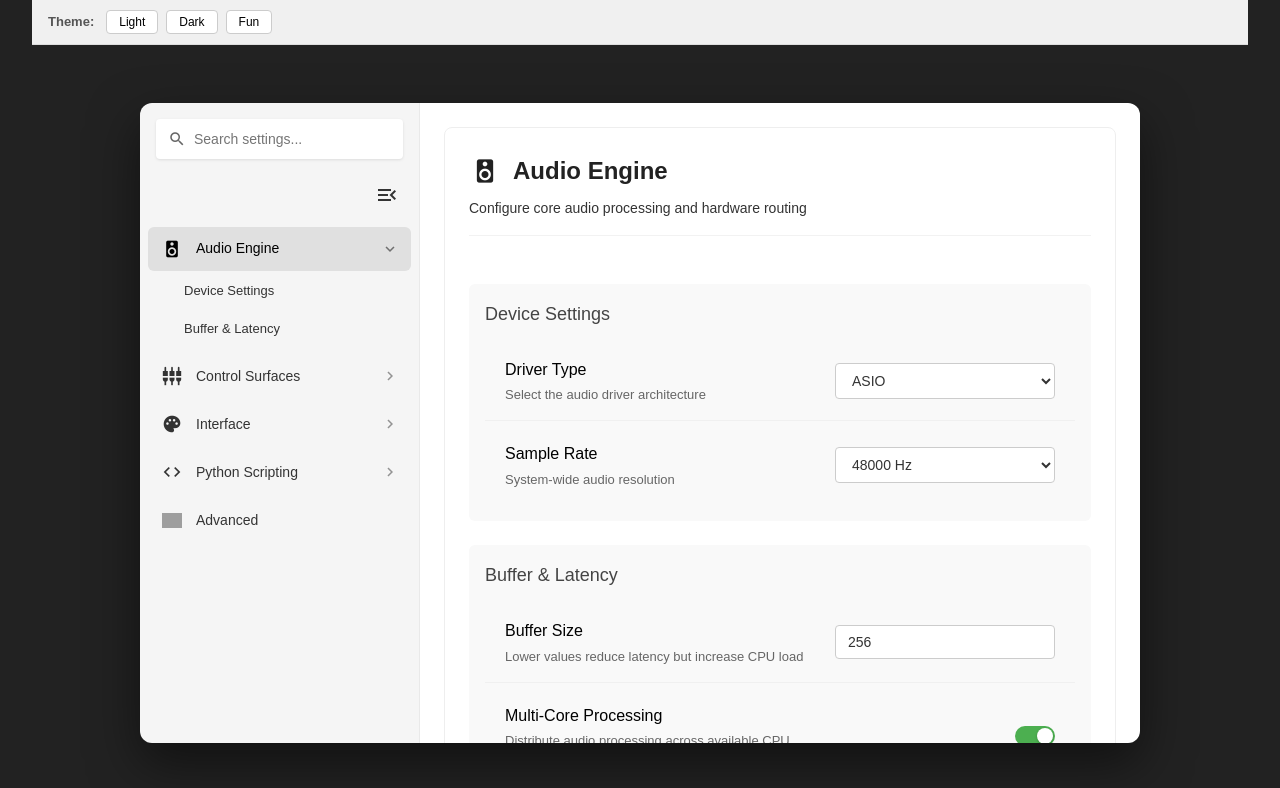
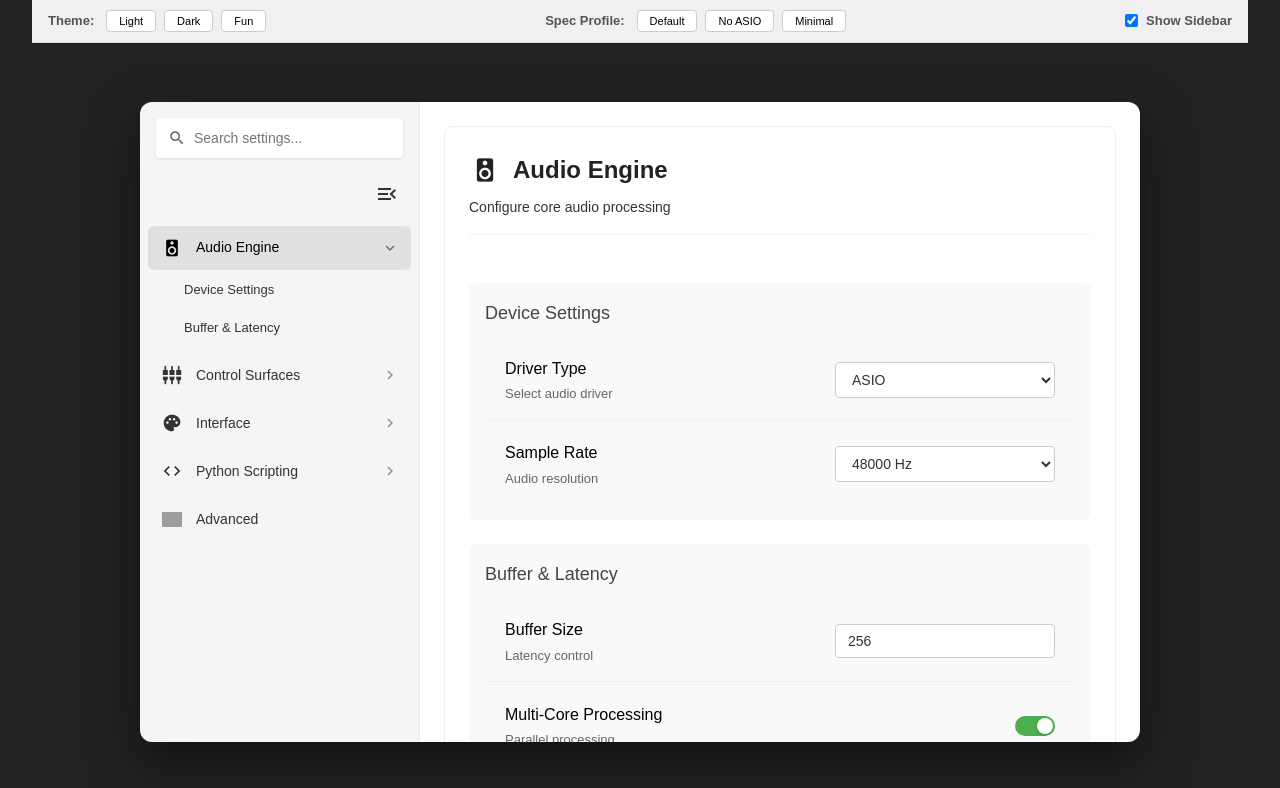
Before and after one commit to orokro/vue-settings-panel, a Vue app: page / in a window 1280 px wide. Shown: the top 788 px of the page. Built offline with nearby package versions, Linux system fonts and the light colour scheme; grey boxes are pictures that could not be loaded.

Commit message:
Get's settings spec dynamic

```diff
--- a/src/App.vue
+++ b/src/App.vue
@@ -1,210 +1,84 @@
 <script setup>
-import { reactive, ref } from 'vue'
+import { reactive, ref, computed } from 'vue'
 import VueOptionsPanel from './components/options-panel/VueOptionsPanel.vue'
 import ThemeSwitcher from './components/ThemeSwitcher.vue'
 import { TYPES } from './components/options-panel/types'
 
-// 1. Robust Specification for a Music DAW
-const settingsSpec = {
-  sidePanel: {
-    enabled: true,
-    autoCollapse: true,
-  },
-
-  search: {
-    nonMatchedCategories: 'gray',
-    nonMatchSettings: 'collapse',
-  },
-
-  categories: [
-    {
-      name: "Audio Engine",
-      slug: "audio",
-      desc: "Configure core audio processing and hardware routing",
-      icon: 'speaker',
-      categories: [
+// 1. Define Specification Profiles
+const specs = {
+  default: {
+    sidePanel: { enabled: true, autoCollapse: true },
+    search: { nonMatchedCategories: 'gray', nonMatchSettings: 'collapse' },
+    categories: [
+      { name: "Audio Engine", slug: "audio", desc: "Configure core audio processing", icon: 'speaker', categories: [
         { name: "Device Settings", slug: "device" },
         { name: "Buffer & Latency", slug: "buffer" }
-      ]
-    },
-    {
-      name: "Control Surfaces",
-      slug: "control",
-      desc: "Connect external MIDI controllers and Mackie/HUI surfaces",
-      icon: 'settings_input_component',
-      categories: [
+      ]},
+      { name: "Control Surfaces", slug: "control", desc: "Connect MIDI controllers", icon: 'settings_input_component', categories: [
         { name: "MIDI Mapping", slug: "midi" },
         { name: "Hardware Integration", slug: "hw" }
-      ]
-    },
-    {
-      name: "Interface",
-      slug: "ui",
-      desc: "Customize the DAW visual appearance and behavior",
-      icon: 'palette',
-      categories: [
+      ]},
+      { name: "Interface", slug: "ui", desc: "Customize DAW appearance", icon: 'palette', categories: [
         { name: "General UI", slug: "general" },
         { name: "Themes", slug: "themes" }
-      ]
-    },
-    {
-      name: "Python Scripting",
-      slug: "scripting",
-      desc: "Automation and extension via internal Python API",
-      icon: 'code',
-      categories: [
+      ]},
+      { name: "Python Scripting", slug: "scripting", desc: "Automation and extension", icon: 'code', categories: [
         { name: "Editor Options", slug: "editor" },
         { name: "Runtime", slug: "runtime" }
-      ]
-    },
-    {
-      name: "Advanced",
-      slug: "advanced",
-      desc: "Experimental features and expert settings",
-      icon: 'https://vuejs.org/images/logo.png', // Demo icon link
+      ]},
+      { name: "Advanced", slug: "advanced", desc: "Experimental features", icon: 'https://vuejs.org/images/logo.png' }
+    ],
+    settings: {
+      driverType: { name: 'Driver Type', desc: 'Select audio driver', cats: ['audio.device'], type: TYPES.Select, opts: { options: ["ASIO", "CoreAudio", "WASAPI", "DirectSound"] }, default: "ASIO" },
+      sampleRate: { name: 'Sample Rate', desc: 'Audio resolution', cats: ['audio.device'], type: TYPES.Select, opts: { options: ["44100 Hz", "48000 Hz", "88200 Hz", "96000 Hz"] }, default: "48000 Hz" },
+      bufferSize: { name: 'Buffer Size', desc: 'Latency control', cats: ['audio.buffer'], tags: ['latency', 'delay'], type: TYPES.Number, opts: { min: 32, max: 4096, step: 32 }, default: 512 },
+      multiCore: { name: 'Multi-Core Processing', desc: 'Parallel processing', cats: ['audio.buffer'], type: TYPES.Boolean, default: true },
+      enableMidi: { name: 'Enable MIDI Input', desc: 'Allow MIDI data', cats: ['control.midi'], type: TYPES.Boolean, default: true },
+      midiClock: { name: 'Send MIDI Clock', desc: 'Sync hardware', cats: ['control.midi'], type: TYPES.Boolean, default: false, show: (s) => s.enableMidi },
+      surfaceType: { name: 'Surface Protocol', desc: 'HW protocol', cats: ['control.hw'], type: TYPES.Select, opts: { options: ["Native", "Mackie Control", "HUI", "OSC"] }, default: "Native" },
+      autoSave: { name: 'Auto Save', desc: 'Background saving', cats: ['ui.general'], type: TYPES.Boolean, default: true },
+      saveInterval: { name: 'Save Interval', desc: 'Minutes between saves', cats: ['ui.general'], type: TYPES.FloatRange, opts: { min: 1, max: 60, step: 1 }, default: 10, show: (s) => s.autoSave },
+      accentColor: { name: 'Accent Color', desc: 'UI highlight color', cats: ['ui.themes'], type: TYPES.Color, default: '#00abae' },
+      uiScale: { name: 'UI Scaling', desc: 'Adjust UI size', cats: ['ui.themes'], type: TYPES.FloatRange, opts: { min: 0.5, max: 2, step: 0.1 }, default: 1 },
+      autoComplete: { name: 'Auto-Completion', desc: 'Python suggestions', cats: ['scripting.editor'], type: TYPES.Boolean, default: true },
+      fontSize: { name: 'Editor Font Size', desc: 'Script text size', cats: ['scripting.editor'], type: TYPES.Number, opts: { min: 8, max: 32, step: 1 }, default: 14, mount: 'bottom' },
+      safeMode: { name: 'Scripts Safe Mode', desc: 'FS protection', cats: ['scripting.runtime'], type: TYPES.Boolean, default: true },
+      enableBeta: { name: 'Beta Features', desc: 'Experimental algorithms', cats: ['advanced'], tags: ['experimental', 'test'], type: TYPES.Boolean, default: false },
+      masterGain: { name: 'Master Output Gain', desc: 'Output calibration', cats: ['advanced'], tags: ['gain', 'volume', 'loudness'], type: TYPES.FloatRange, opts: { min: -60, max: 12, step: 0.1 }, default: 0 }
     }
-  ],
-
-  settings: {
-    // --- Audio Engine ---
-    driverType: {
-      name: 'Driver Type',
-      desc: 'Select the audio driver architecture',
-      cats: ['audio.device'],
-      type: TYPES.Select,
-      opts: { options: ["ASIO", "CoreAudio", "WASAPI", "DirectSound"] },
-      default: "ASIO"
-    },
-    sampleRate: {
-      name: 'Sample Rate',
-      desc: 'System-wide audio resolution',
-      cats: ['audio.device'],
-      type: TYPES.Select,
-      opts: { options: ["44100 Hz", "48000 Hz", "88200 Hz", "96000 Hz"] },
-      default: "48000 Hz"
-    },
-    bufferSize: {
-      name: 'Buffer Size',
-      desc: 'Lower values reduce latency but increase CPU load',
-      cats: ['audio.buffer'],
-      tags: ['latency', 'delay'],
-      type: TYPES.Number,
-      opts: { min: 32, max: 4096, step: 32 },
-      default: 512
-    },
-    multiCore: {
-      name: 'Multi-Core Processing',
-      desc: 'Distribute audio processing across available CPU threads',
-      cats: ['audio.buffer'],
-      type: TYPES.Boolean,
-      default: true
-    },
-
-    // --- Control Surfaces ---
-    enableMidi: {
-      name: 'Enable MIDI Input',
-      desc: 'Allow external controllers to send data to the DAW',
-      cats: ['control.midi'],
-      type: TYPES.Boolean,
-      default: true
-    },
-    midiClock: {
-      name: 'Send MIDI Clock',
-      desc: 'Synchronize external hardware with DAW tempo',
-      cats: ['control.midi'],
-      type: TYPES.Boolean,
-      default: false,
-      show: (s) => s.enableMidi
-    },
-    surfaceType: {
-      name: 'Surface Protocol',
-      desc: 'Protocol used by the main hardware surface',
-      cats: ['control.hw'],
-      type: TYPES.Select,
-      opts: { options: ["Native", "Mackie Control", "HUI", "OSC"] },
-      default: "Native"
-    },
-
-    // --- Interface ---
-    autoSave: {
-      name: 'Auto Save',
-      desc: 'Save project periodically in the background',
-      cats: ['ui.general'],
-      type: TYPES.Boolean,
-      default: true
-    },
-    saveInterval: {
-      name: 'Save Interval',
-      desc: 'Minutes between automatic saves',
-      cats: ['ui.general'],
-      type: TYPES.FloatRange,
-      opts: { min: 1, max: 60, step: 1 },
-      default: 10,
-      show: (s) => s.autoSave
-    },
-    accentColor: {
-      name: 'Accent Color',
-      desc: 'Global highlight color for the UI',
-      cats: ['ui.themes'],
-      type: TYPES.Color,
-      default: '#00abae'
-    },
-    uiScale: {
-      name: 'UI Scaling',
-      desc: 'Adjust size of interface elements',
-      cats: ['ui.themes'],
-      type: TYPES.FloatRange,
-      opts: { min: 0.5, max: 2, step: 0.1 },
-      default: 1
-    },
-
-    // --- Scripting ---
-    autoComplete: {
-      name: 'Auto-Completion',
-      desc: 'Show suggestions while typing Python code',
-      cats: ['scripting.editor'],
-      type: TYPES.Boolean,
-      default: true
-    },
-    fontSize: {
-      name: 'Editor Font Size',
-      desc: 'Size of text in the script editor',
-      cats: ['scripting.editor'],
-      type: TYPES.Number,
-      opts: { min: 8, max: 32, step: 1 },
-      default: 14,
-      mount: 'bottom'
-    },
-    safeMode: {
-      name: 'Scripts Safe Mode',
-      desc: 'Prevent scripts from accessing the local file system',
-      cats: ['scripting.runtime'],
-      type: TYPES.Boolean,
-      default: true
-    },
-
-    // --- Advanced ---
-    enableBeta: {
-      name: 'Beta Features',
-      desc: 'Unlock experimental audio algorithms (may be unstable)',
-      cats: ['advanced'],
-      tags: ['experimental', 'test'],
-      type: TYPES.Boolean,
-      default: false
-    },
-    masterGain: {
-      name: 'Master Output Gain',
-      desc: 'Calibration level for the main output stage',
-      cats: ['advanced'],
-      tags: ['gain', 'volume', 'loudness'],
-      type: TYPES.FloatRange,
-      opts: { min: -60, max: 12, step: 0.1 },
-      default: 0
+  },
+  'no-asio': {
+    sidePanel: { enabled: true, autoCollapse: true },
+    search: { nonMatchedCategories: 'gray', nonMatchSettings: 'collapse' },
+    categories: [
+      { name: "Audio Engine", slug: "audio", desc: "Configure core audio processing", icon: 'speaker', categories: [
+        { name: "Device Settings", slug: "device" }
+      ]}
+    ],
+    settings: {
+      driverType: { name: 'Driver Type', desc: 'Select audio driver (ASIO MISSING)', cats: ['audio.device'], type: TYPES.Select, opts: { options: ["CoreAudio", "WASAPI", "DirectSound"] }, default: "CoreAudio" },
+      sampleRate: { name: 'Sample Rate', desc: 'Audio resolution', cats: ['audio.device'], type: TYPES.Select, opts: { options: ["44100 Hz", "48000 Hz", "88200 Hz", "96000 Hz"] }, default: "48000 Hz" }
+    }
+  },
+  minimal: {
+    sidePanel: { enabled: false, autoCollapse: true },
+    search: { nonMatchedCategories: 'collapse', nonMatchSettings: 'collapse' },
+    categories: [
+      { name: "Essential Settings", slug: "essential", desc: "Crucial parameters only", icon: 'star' }
+    ],
+    settings: {
+      autoSave: { name: 'Auto Save', desc: 'Keep your work safe', cats: ['essential'], type: TYPES.Boolean, default: true },
+      themeColor: { name: 'Primary Color', desc: 'Pick your vibe', cats: ['essential'], type: TYPES.Color, default: '#ff4081' },
+      masterVolume: { name: 'Volume', desc: 'Master output', cats: ['essential'], tags: ['gain'], type: TYPES.FloatRange, opts: { min: 0, max: 100, step: 1 }, default: 80 }
     }
   }
 }
 
-// 2. Initial State
+// 2. Reactive State
+const activeSpecName = ref('default')
+const activeTheme = ref({})
+const showSidebarGlobal = ref(true)
+
 const settingsState = reactive({
   driverType: "ASIO",
   sampleRate: "48000 Hz",
@@ -221,25 +95,50 @@ const settingsState = reactive({
   fontSize: 16,
   safeMode: true,
   enableBeta: false,
-  masterGain: -3.5
+  masterGain: -3.5,
+  themeColor: '#ff4081',
+  masterVolume: 80
 })
 
-// 3. Theme Management
-const activeTheme = ref({})
+const currentSpec = computed(() => {
+  const spec = { ...specs[activeSpecName.value] }
+  spec.sidePanel = { ...spec.sidePanel, enabled: showSidebarGlobal.value }
+  return spec
+})
 
 const handleSettingsChanged = (newSettings) => {
-  // console.log('DAW Settings updated:', newSettings)
+  // console.log('Settings updated:', newSettings)
+}
+
+const updateShowSidebar = (val) => {
+  showSidebarGlobal.value = val
+}
+
+const updateSpec = (name) => {
+  activeSpecName.value = name
+  // When switching to minimal, we might want to default sidebar to off
+  if (name === 'minimal') {
+    showSidebarGlobal.value = false
+  } else {
+    showSidebarGlobal.value = true
+  }
 }
 </script>
 
 <template>
   <div class="app-wrapper">
-    <ThemeSwitcher v-model:theme="activeTheme" />
+    <ThemeSwitcher
+      v-model:theme="activeTheme"
+      :currentTheme="activeTheme"
+      :showSidebar="showSidebarGlobal"
+      @update:showSidebar="updateShowSidebar"
+      @update:spec="updateSpec"
+    />
 
     <div class="app-container">
       <VueOptionsPanel
         :settings="settingsState"
-        :specification="settingsSpec"
+        :specification="currentSpec"
         :themeColors="activeTheme"
         @settings-changed="handleSettingsChanged"
       />
--- a/src/components/ThemeSwitcher.vue
+++ b/src/components/ThemeSwitcher.vue
@@ -9,10 +9,14 @@ const props = defineProps({
   currentTheme: {
     type: Object,
     required: true
+  },
+  showSidebar: {
+    type: Boolean,
+    default: true
   }
 })
 
-const emit = defineEmits(['update:theme'])
+const emit = defineEmits(['update:theme', 'update:showSidebar', 'update:spec'])
 
 const themes = {
   light: {
@@ -27,6 +31,9 @@ const themes = {
       textColor: '#333',
       categoryHeaderColor: '#222',
       categoryHeaderTextColor: '#fff',
+    },
+    range: {
+      thumbColor: '#4caf50'
     }
   },
   dark: {
@@ -70,6 +77,9 @@ const themes = {
       bgColor: '#252526',
       textColor: '#fff',
       focusBorderColor: '#00abae'
+    },
+    range: {
+      thumbColor: '#00abae'
     }
   },
   fun: {
@@ -113,6 +123,9 @@ const themes = {
       bgColor: '#ffffff',
       textColor: '#004d40',
       focusBorderColor: '#004d40'
+    },
+    range: {
+      thumbColor: '#007072'
     }
   }
 }
@@ -120,33 +133,67 @@ const themes = {
 const selectTheme = (name) => {
   emit('update:theme', themes[name])
 }
+
+const toggleSidebar = () => {
+  emit('update:showSidebar', !props.showSidebar)
+}
+
+const selectSpec = (name) => {
+  emit('update:spec', name)
+}
 </script>
 
 <template>
-  <div class="theme-switcher">
-    <span class="label">Theme:</span>
-    <div class="buttons">
-      <button @click="selectTheme('light')">Light</button>
-      <button @click="selectTheme('dark')">Dark</button>
-      <button @click="selectTheme('fun')">Fun</button>
+  <div class="header-toolbar">
+    <div class="toolbar-section">
+      <span class="label">Theme:</span>
+      <div class="buttons">
+        <button @click="selectTheme('light')">Light</button>
+        <button @click="selectTheme('dark')">Dark</button>
+        <button @click="selectTheme('fun')">Fun</button>
+      </div>
+    </div>
+
+    <div class="toolbar-section">
+      <span class="label">Spec Profile:</span>
+      <div class="buttons">
+        <button @click="selectSpec('default')">Default</button>
+        <button @click="selectSpec('no-asio')">No ASIO</button>
+        <button @click="selectSpec('minimal')">Minimal</button>
+      </div>
+    </div>
+
+    <div class="toolbar-section">
+      <label class="sidebar-toggle">
+        <input type="checkbox" :checked="showSidebar" @change="toggleSidebar" />
+        <span class="label">Show Sidebar</span>
+      </label>
     </div>
   </div>
 </template>
 
 <style lang="scss" scoped>
-.theme-switcher {
+.header-toolbar {
   display: flex;
   align-items: center;
-  gap: 12px;
+  justify-content: space-between;
+  gap: 24px;
   padding: 10px 16px;
   background: #f0f0f0;
   border-bottom: 1px solid #ddd;
   font-family: sans-serif;
   font-size: 13px;
 
+  .toolbar-section {
+    display: flex;
+    align-items: center;
+    gap: 12px;
+  }
+
   .label {
     font-weight: bold;
     color: #555;
+    white-space: nowrap;
   }
 
   .buttons {
@@ -160,7 +207,7 @@ const selectTheme = (name) => {
     background: #fff;
     cursor: pointer;
     border-radius: 4px;
-    font-size: 12px;
+    font-size: 11px;
     transition: all 0.2s;
 
     &:hover {
@@ -172,5 +219,17 @@ const selectTheme = (name) => {
       background: #f0f0f0;
     }
   }
+
+  .sidebar-toggle {
+    display: flex;
+    align-items: center;
+    gap: 8px;
+    cursor: pointer;
+    user-select: none;
+
+    input {
+      cursor: pointer;
+    }
+  }
 }
 </style>
--- a/src/components/options-panel/CategoriesList.vue
+++ b/src/components/options-panel/CategoriesList.vue
@@ -19,12 +19,12 @@ const specification = inject('specification')
 const searchQuery = inject('searchQuery')
 const settings = inject('settings')
 
-const categories = computed(() => specification.categories || [])
+const categories = computed(() => specification.value.categories || [])
 
 // Helper to determine if a category should be shown based on show() and search
 const filteredCategories = computed(() => {
   return categories.value.map(cat => {
-    const isVisible = typeof cat.show === 'function' ? cat.show(settings) : true
+    const isVisible = typeof cat.show === 'function' ? cat.show(settings.value) : true
     const hasSearchMatch = checkMatch(cat, searchQuery.value)
 
     return {
@@ -46,7 +46,7 @@ const checkMatch = (cat, query) => {
   if (cat.categories && cat.categories.some(sub => checkMatch(sub, q))) return true
 
   // Check settings for this category
-  const allSettings = specification.settings || {}
+  const allSettings = specification.value.settings || {}
   const settingsInCat = Object.values(allSettings).filter(s => s.cats && s.cats.some(c => c.split('.')[0] === cat.slug))
 
   return settingsInCat.some(s =>
--- a/src/components/options-panel/CategoryBox.vue
+++ b/src/components/options-panel/CategoryBox.vue
@@ -21,16 +21,16 @@ const settingsState = inject('settings')
 const searchQuery = inject('searchQuery')
 
 const topLevelSettings = computed(() => {
-  const allSettings = specification.settings || {}
+  const allSettings = specification.value.settings || {}
   return Object.entries(allSettings).filter(([key, s]) => {
-    const isVisible = typeof s.show === 'function' ? s.show(settingsState) : true
+    const isVisible = typeof s.show === 'function' ? s.show(settingsState.value) : true
     return isVisible && s.cats && s.cats.includes(props.category.slug)
   })
 })
 
 const subCategories = computed(() => {
   return (props.category.categories || []).filter(sub => {
-    return typeof sub.show === 'function' ? sub.show(settingsState) : true
+    return typeof sub.show === 'function' ? sub.show(settingsState.value) : true
   })
 })
 
@@ -43,7 +43,7 @@ const shouldShow = computed(() => {
   if (props.category.name.toLowerCase().includes(q) || (props.category.desc && props.category.desc.toLowerCase().includes(q))) return true
 
   // Check if any settings match
-  const allSettingsInThisCat = Object.values(specification.settings || {}).filter(s => s.cats && s.cats.some(c => c.startsWith(props.category.slug)))
+  const allSettingsInThisCat = Object.values(specification.value.settings || {}).filter(s => s.cats && s.cats.some(c => c.startsWith(props.category.slug)))
   const anySettingMatches = allSettingsInThisCat.some(s =>
     s.name.toLowerCase().includes(q) ||
     (s.desc && s.desc.toLowerCase().includes(q)) ||
@@ -54,14 +54,14 @@ const shouldShow = computed(() => {
   // Check subcategories
   return subCategories.value.some(sub => {
     const fullSubSlug = `${props.category.slug}.${sub.slug}`
-    const settingsInSub = Object.values(specification.settings || {}).filter(s => s.cats && s.cats.includes(fullSubSlug))
+    const settingsInSub = Object.values(specification.value.settings || {}).filter(s => s.cats && s.cats.includes(fullSubSlug))
     return sub.name.toLowerCase().includes(q) || settingsInSub.some(s =>
       s.name.toLowerCase().includes(q) || (s.desc && s.desc.toLowerCase().includes(q))
     )
   })
 })
 
-const mode = computed(() => specification.search?.nonMatchSettings || 'gray')
+const mode = computed(() => specification.value.search?.nonMatchSettings || 'gray')
 </script>
 
 <template>
--- a/src/components/options-panel/CategoryItem.vue
+++ b/src/components/options-panel/CategoryItem.vue
@@ -33,7 +33,7 @@ const isExpanded = computed(() => isSelected.value || (searchQuery.value && prop
 const nonMatchedStyle = computed(() => {
   if (!searchQuery.value || props.category.hasSearchMatch) return {}
 
-  const mode = specification.search?.nonMatchedCategories || 'gray'
+  const mode = specification.value.search?.nonMatchedCategories || 'gray'
   if (mode === 'collapse') return { display: 'none' }
   return { opacity: 0.4, pointerEvents: 'none' }
 })
--- a/src/components/options-panel/LeftColumn.vue
+++ b/src/components/options-panel/LeftColumn.vue
@@ -15,7 +15,7 @@ const windowWidth = ref(window.innerWidth)
 
 const updateWidth = () => {
   windowWidth.value = window.innerWidth
-  if (specification.sidePanel?.autoCollapse) {
+  if (specification.value.sidePanel?.autoCollapse) {
     isCollapsed.value = windowWidth.value < 768
   }
 }
--- a/src/components/options-panel/MainColumn.vue
+++ b/src/components/options-panel/MainColumn.vue
@@ -14,15 +14,15 @@ const selectedCategorySlug = inject('selectedCategorySlug')
 const settings = inject('settings')
 
 const showLeftPanel = computed(() => {
-  return specification.sidePanel?.enabled !== false
+  return specification.value.sidePanel?.enabled !== false
 })
 
 const categories = computed(() => {
-  const cats = specification.categories || []
+  const cats = specification.value.categories || []
 
   if (!showLeftPanel.value) {
     // Show all categories that pass their show() test
-    return cats.filter(cat => typeof cat.show === 'function' ? cat.show(settings) : true)
+    return cats.filter(cat => typeof cat.show === 'function' ? cat.show(settings.value) : true)
   }
 
   // Show only the selected top-level category
--- a/src/components/options-panel/SettingRow.vue
+++ b/src/components/options-panel/SettingRow.vue
@@ -23,7 +23,7 @@ const settings = inject('settings')
 const updateSetting = inject('updateSetting')
 const searchQuery = inject('searchQuery')
 
-const currentValue = computed(() => settings[props.settingKey])
+const currentValue = computed(() => settings.value[props.settingKey])
 
 const onChange = (newValue) => {
   updateSetting(props.settingKey, newValue)
--- a/src/components/options-panel/SubCategoryBox.vue
+++ b/src/components/options-panel/SubCategoryBox.vue
@@ -26,9 +26,9 @@ const searchQuery = inject('searchQuery')
 const fullSlug = computed(() => `${props.parentSlug}.${props.category.slug}`)
 
 const subSettings = computed(() => {
-  const allSettings = specification.settings || {}
+  const allSettings = specification.value.settings || {}
   return Object.entries(allSettings).filter(([key, s]) => {
-    const isVisible = typeof s.show === 'function' ? s.show(settingsState) : true
+    const isVisible = typeof s.show === 'function' ? s.show(settingsState.value) : true
     return isVisible && s.cats && s.cats.includes(fullSlug.value)
   })
 })
@@ -49,7 +49,7 @@ const shouldShow = computed(() => {
   )
 })
 
-const mode = computed(() => specification.search?.nonMatchSettings || 'gray')
+const mode = computed(() => specification.value.search?.nonMatchSettings || 'gray')
 </script>
 
 <template>
--- a/src/components/options-panel/VueOptionsPanel.vue
+++ b/src/components/options-panel/VueOptionsPanel.vue
@@ -77,7 +77,7 @@ const defaultTheme = {
     focusBorderColor: '#4caf50'
   },
   range: {
-    thumbColor: '#00abae',
+    thumbColor: '#4caf50',
     trackColor: '#ccc'
   }
 }
@@ -154,8 +154,8 @@ const updateSetting = (key, value) => {
 const selectedCategorySlug = ref(props.specification.categories?.[0]?.slug || '')
 
 // Provide state to children
-provide('settings', props.settings)
-provide('specification', props.specification)
+provide('settings', computed(() => props.settings))
+provide('specification', computed(() => props.specification))
 provide('searchQuery', searchQuery)
 provide('updateSetting', updateSetting)
 provide('selectedCategorySlug', selectedCategorySlug)
```
Also changed, not shown: src/components/options-panel/types/SelectEdit.vue (+19 -1 lines).
